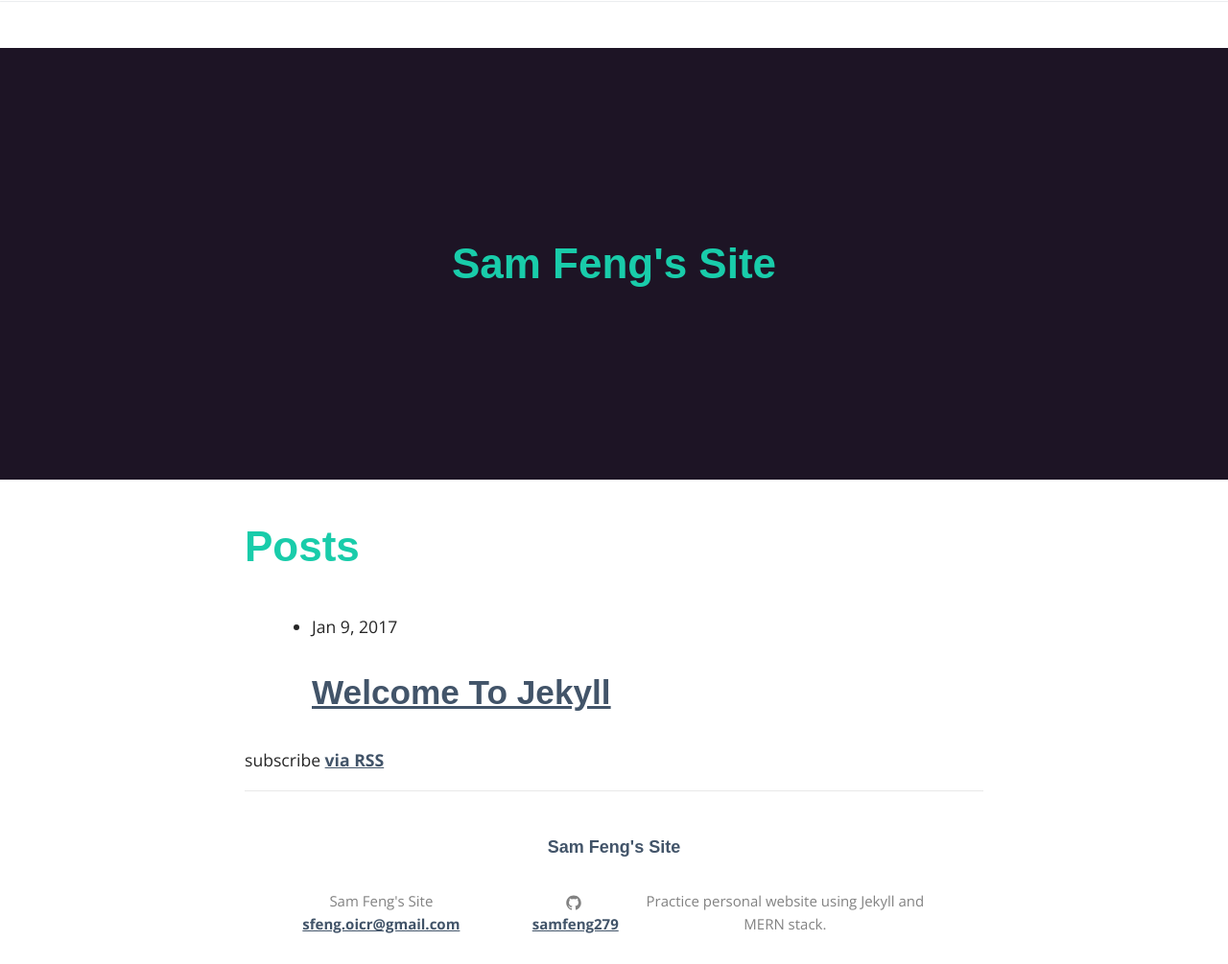
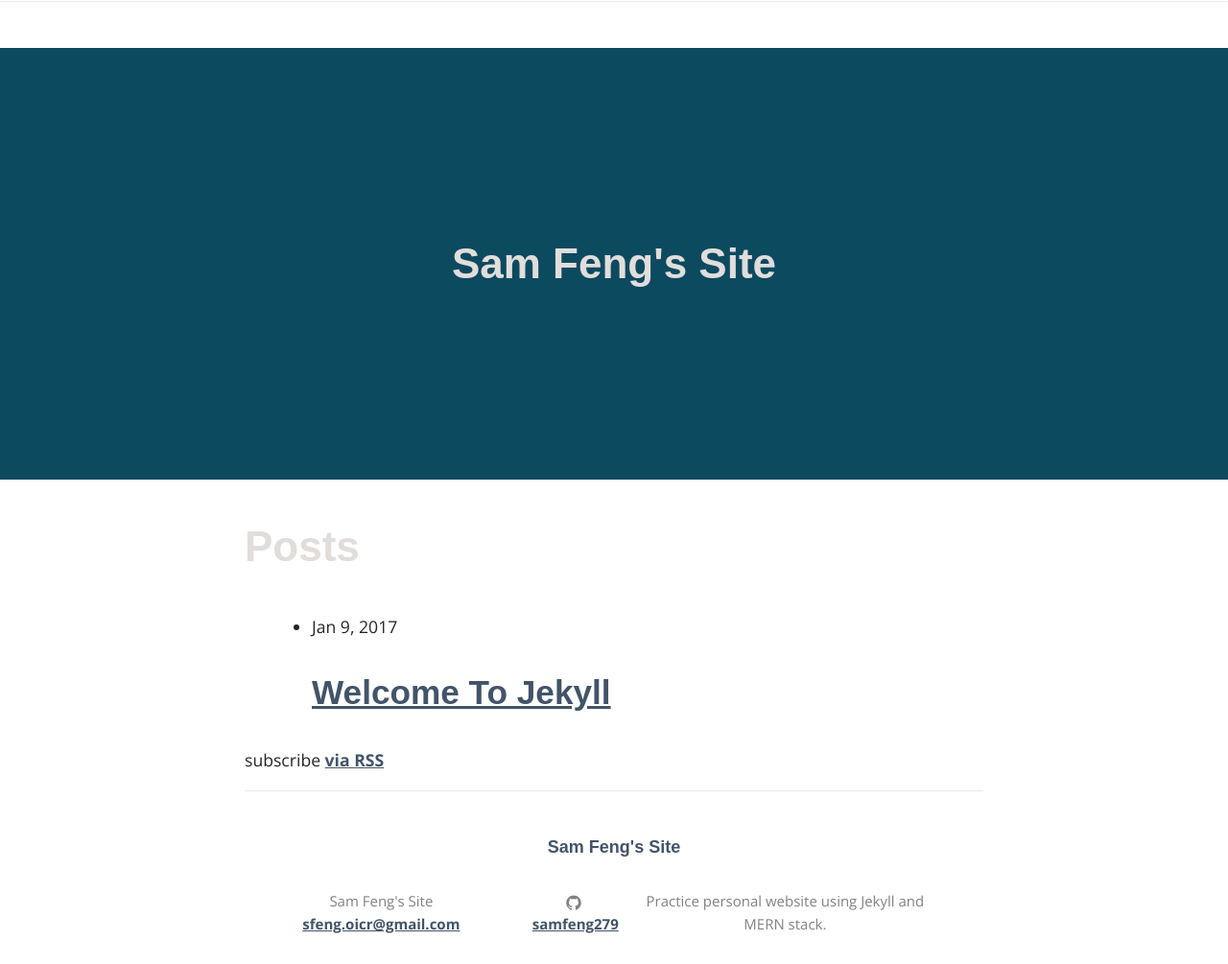
Before and after one commit to samfeng279/samfeng279.github.io, a Jekyll site: the page built from index.html, in a window 1280 px wide. Shown: the whole page at 96% size. Built offline with Jekyll 4.4.1, drawn with Linux system fonts in a browser that asks for light colours; some web fonts are replaced.

Commit message:
Update _base.scss

```diff
--- a/_sass/_base.scss
+++ b/_sass/_base.scss
@@ -1,13 +1,13 @@
 $content-width: 800px;
-$main: #19CCAA;
+$main: #E1DDDB;
 $font-style: 'Open Sans', sans-serif;
 $font-color: #262626;
 $link-color: #425469;
-$link-hover-color: $main;
+$link-hover-color: #ABDFF1;
 $heading-font: 'Muli', sans-serif;
 $heading-font-color: #425469;
 $light: #E7EDF4;
-$header:  #1D1425;
+$header:  #0C4A60;
 
 *,
 *::before,
```
